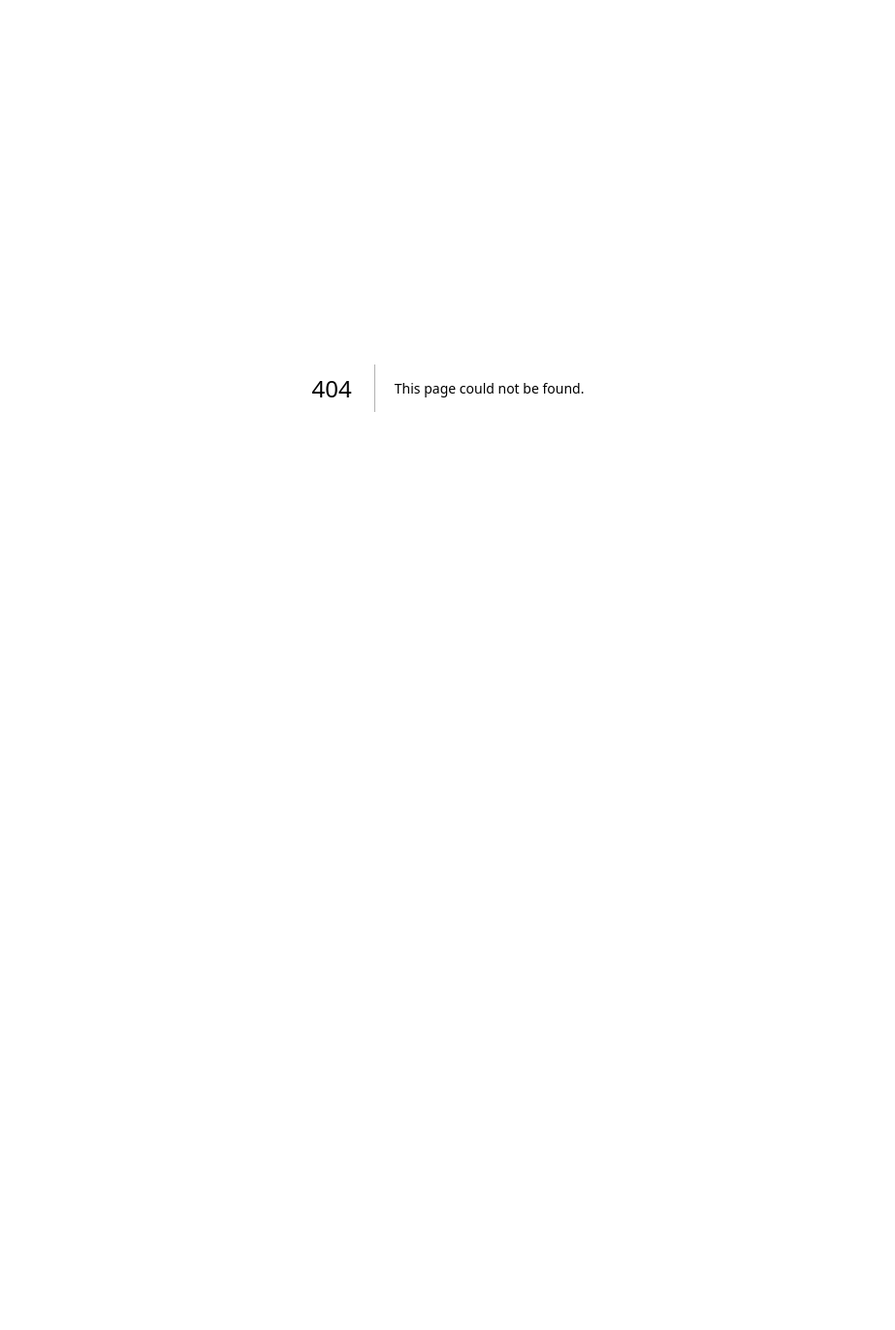
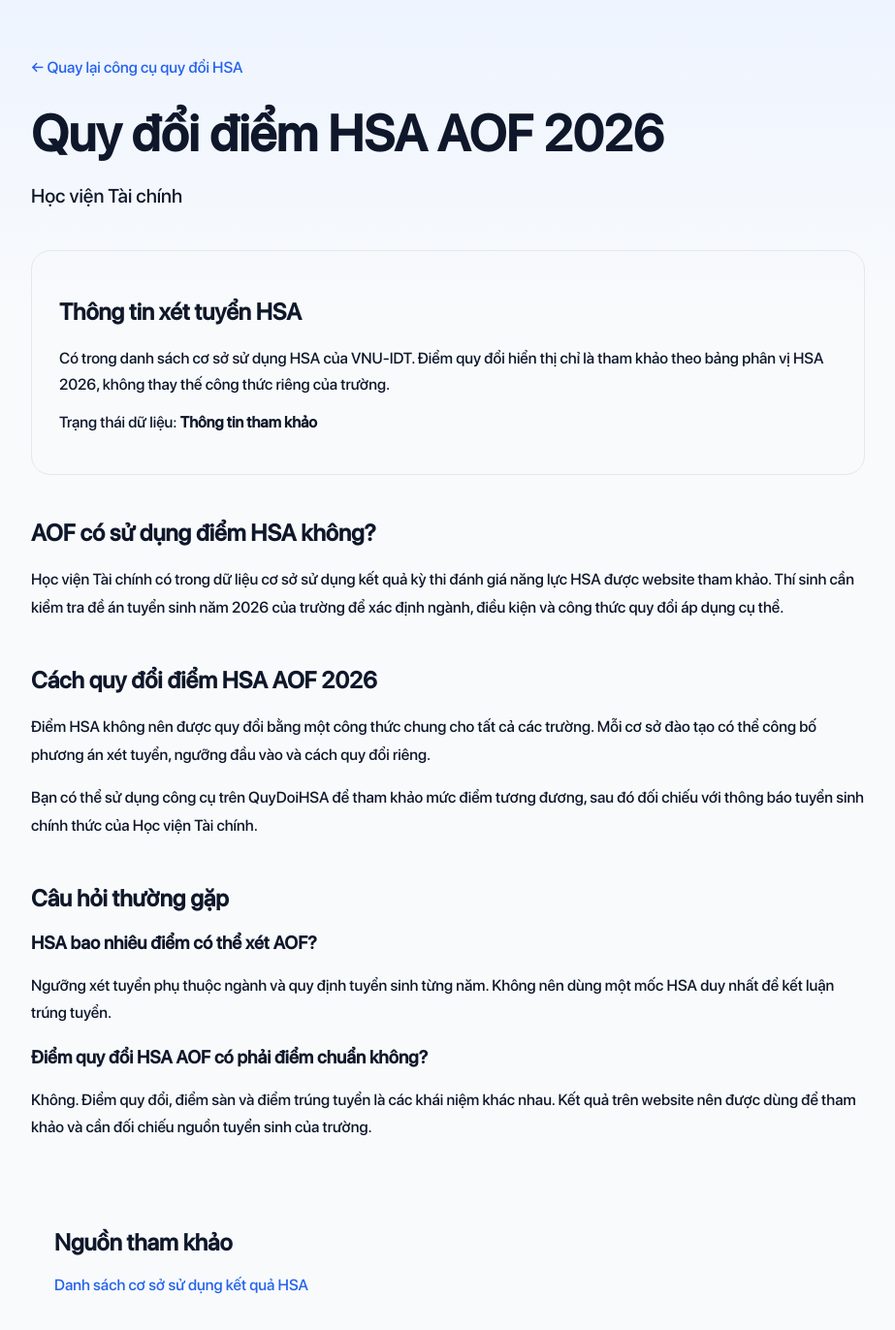
Before and after one commit to zxcvbnmlkjhgfdsa06a-beep/quydoihsavn, a Next.js app in the folder hsa-converter-full-100/: page /truong/aof in a window 1280 px wide. Before the commit this address had no page. Shown: the top 1372 px of the page at 97% size, without its empty margins (178-1101 px from the left). Before the commit the page ends 800 px from the top, so only its background shows below. Built offline with nearby package versions, Linux system fonts and the light colour scheme.

Commit message:
Add SEO pages for schools

```diff
--- /dev/null
+++ b/hsa-converter-full-100/app/truong/[slug]/page.tsx
@@ -0,0 +1,220 @@
+import type { Metadata } from "next";
+import { notFound } from "next/navigation";
+import { schools } from "../../../data/schools";
+
+function normalize(value: string) {
+  return value
+    .toLowerCase()
+    .trim()
+    .normalize("NFD")
+    .replace(/[\u0300-\u036f]/g, "")
+    .replace(/đ/g, "d")
+    .replace(/[^a-z0-9]+/g, "-")
+    .replace(/^-+|-+$/g, "");
+}
+
+function getSlug(school: (typeof schools)[number]) {
+  const base = normalize(school.shortName);
+
+  const duplicates = schools.filter(
+    (item) => normalize(item.shortName) === base
+  );
+
+  if (duplicates.length > 1) {
+    return `${base}-${school.id}`;
+  }
+
+  return base;
+}
+
+function getSchool(slug: string) {
+  return schools.find((school) => getSlug(school) === slug);
+}
+
+export function generateStaticParams() {
+  return schools.map((school) => ({
+    slug: getSlug(school),
+  }));
+}
+
+export async function generateMetadata({
+  params,
+}: {
+  params: Promise<{ slug: string }>;
+}): Promise<Metadata> {
+  const { slug } = await params;
+  const school = getSchool(slug);
+
+  if (!school) {
+    return {
+      title: "Không tìm thấy trường",
+    };
+  }
+
+  const url = `https://quydoihsa.com/truong/${getSlug(school)}`;
+
+  return {
+    title: `Quy đổi điểm HSA ${school.shortName} 2026 - ${school.name}`,
+
+    description:
+      `Tra cứu quy đổi điểm HSA 2026 của ${school.name} - ${school.shortName}. ` +
+      `Xem thông tin sử dụng điểm HSA, phương thức xét tuyển và nguồn tham khảo.`,
+
+    alternates: {
+      canonical: url,
+    },
+
+    openGraph: {
+      title: `Quy đổi HSA ${school.shortName} 2026`,
+      description:
+        `Tra cứu thông tin quy đổi điểm HSA 2026 của ${school.name}.`,
+      url,
+      type: "website",
+    },
+  };
+}
+
+export default async function SchoolPage({
+  params,
+}: {
+  params: Promise<{ slug: string }>;
+}) {
+  const { slug } = await params;
+  const school = getSchool(slug);
+
+  if (!school) {
+    notFound();
+  }
+
+  const verified = school.status === "verified";
+
+  return (
+    <main
+      style={{
+        maxWidth: 900,
+        margin: "0 auto",
+        padding: "60px 20px",
+      }}
+    >
+      <a
+        href="/"
+        style={{
+          textDecoration: "none",
+          color: "#2563eb",
+        }}
+      >
+        ← Quay lại công cụ quy đổi HSA
+      </a>
+
+      <h1
+        style={{
+          fontSize: "clamp(32px, 6vw, 52px)",
+          marginTop: 30,
+          marginBottom: 16,
+          lineHeight: 1.1,
+        }}
+      >
+        Quy đổi điểm HSA {school.shortName} 2026
+      </h1>
+
+      <p
+        style={{
+          fontSize: 20,
+          lineHeight: 1.6,
+        }}
+      >
+        {school.name}
+        {school.code ? ` - Mã trường: ${school.code}` : ""}
+      </p>
+
+      <section
+        style={{
+          marginTop: 40,
+          padding: 28,
+          border: "1px solid #e5e7eb",
+          borderRadius: 20,
+        }}
+      >
+        <h2>Thông tin xét tuyển HSA</h2>
+
+        <p style={{ lineHeight: 1.7 }}>{school.note}</p>
+
+        <p>
+          Trạng thái dữ liệu:{" "}
+          <strong>
+            {verified
+              ? "Đã xác minh trong nhóm ĐHQGHN"
+              : "Thông tin tham khảo"}
+          </strong>
+        </p>
+      </section>
+
+      <section style={{ marginTop: 45 }}>
+        <h2>{school.shortName} có sử dụng điểm HSA không?</h2>
+
+        <p style={{ lineHeight: 1.8 }}>
+          {school.name} có trong dữ liệu cơ sở sử dụng kết quả kỳ thi đánh giá
+          năng lực HSA được website tham khảo. Thí sinh cần kiểm tra đề án tuyển
+          sinh năm 2026 của trường để xác định ngành, điều kiện và công thức quy
+          đổi áp dụng cụ thể.
+        </p>
+      </section>
+
+      <section style={{ marginTop: 45 }}>
+        <h2>Cách quy đổi điểm HSA {school.shortName} 2026</h2>
+
+        <p style={{ lineHeight: 1.8 }}>
+          Điểm HSA không nên được quy đổi bằng một công thức chung cho tất cả
+          các trường. Mỗi cơ sở đào tạo có thể công bố phương án xét tuyển,
+          ngưỡng đầu vào và cách quy đổi riêng.
+        </p>
+
+        <p style={{ lineHeight: 1.8 }}>
+          Bạn có thể sử dụng công cụ trên QuyDoiHSA để tham khảo mức điểm tương
+          đương, sau đó đối chiếu với thông báo tuyển sinh chính thức của{" "}
+          {school.name}.
+        </p>
+      </section>
+
+      <section style={{ marginTop: 45 }}>
+        <h2>Câu hỏi thường gặp</h2>
+
+        <h3>HSA bao nhiêu điểm có thể xét {school.shortName}?</h3>
+
+        <p style={{ lineHeight: 1.8 }}>
+          Ngưỡng xét tuyển phụ thuộc ngành và quy định tuyển sinh từng năm.
+          Không nên dùng một mốc HSA duy nhất để kết luận trúng tuyển.
+        </p>
+
+        <h3>Điểm quy đổi HSA {school.shortName} có phải điểm chuẩn không?</h3>
+
+        <p style={{ lineHeight: 1.8 }}>
+          Không. Điểm quy đổi, điểm sàn và điểm trúng tuyển là các khái niệm
+          khác nhau. Kết quả trên website nên được dùng để tham khảo và cần đối
+          chiếu nguồn tuyển sinh của trường.
+        </p>
+      </section>
+
+      <section
+        style={{
+          marginTop: 45,
+          padding: 24,
+          background: "#f8fafc",
+          borderRadius: 18,
+        }}
+      >
+        <h2>Nguồn tham khảo</h2>
+
+        <p>
+          <a
+            href={school.source}
+            target="_blank"
+            rel="noopener noreferrer"
+          >
+            Danh sách cơ sở sử dụng kết quả HSA
+          </a>
+        </p>
+      </section>
+    </main>
+  );
+}
```
